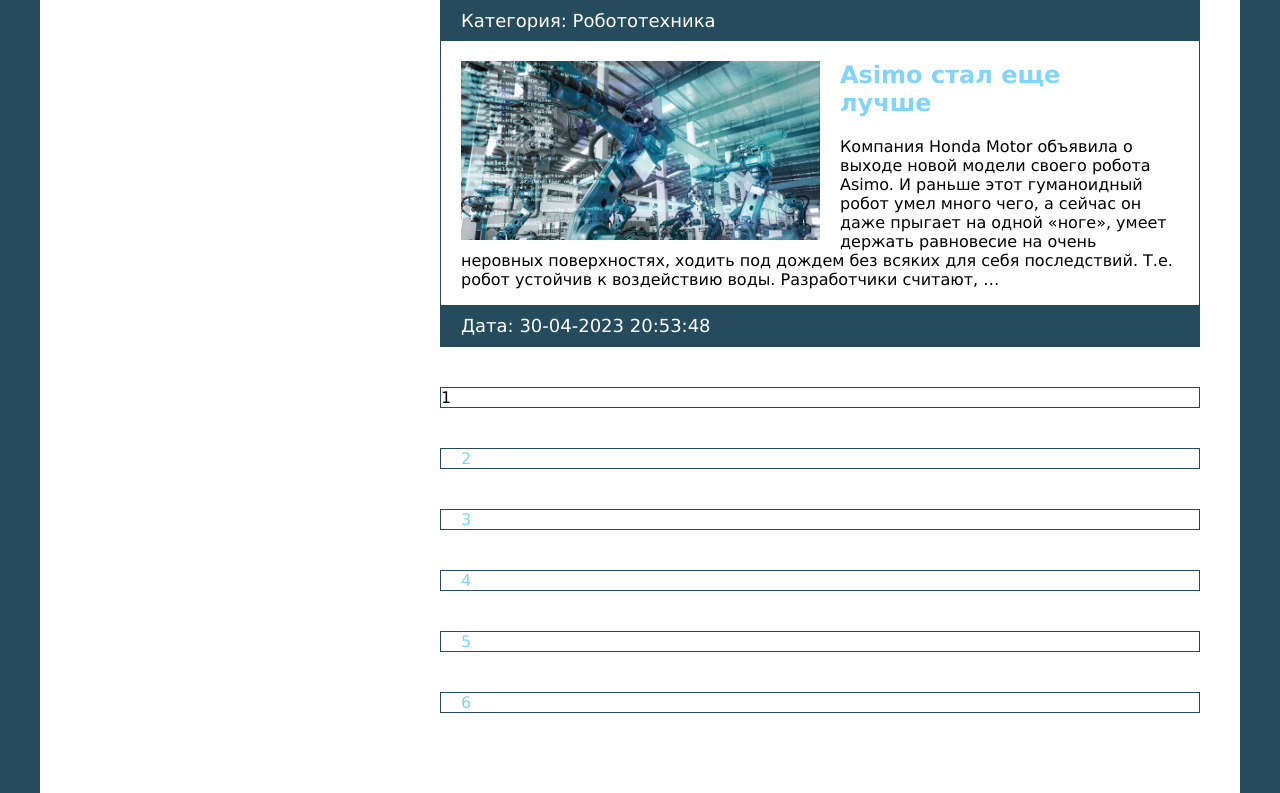
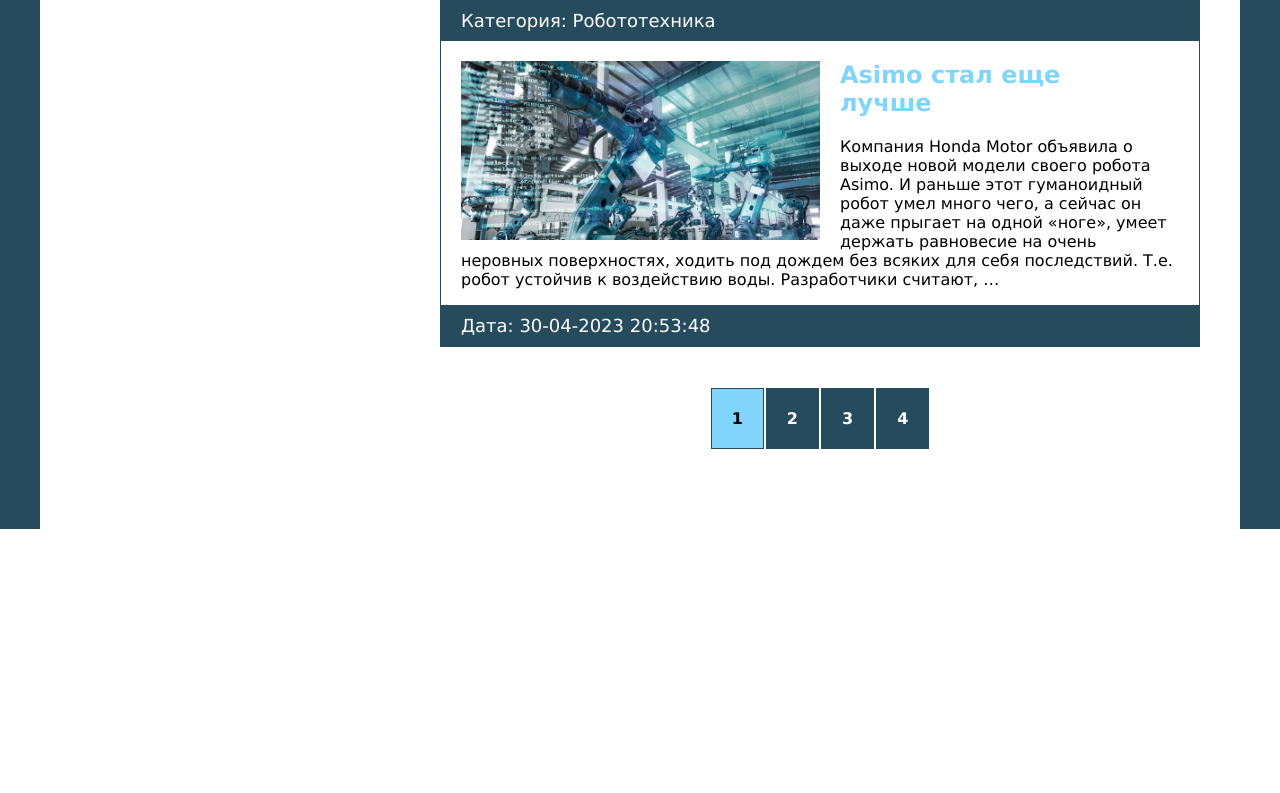
Before and after one commit to StanislavPopovSP/fifth_project_Django, a Django app: page / in a window 1280 px wide. Shown: the part 1028-1821 px from the top of the page. After the commit the page ends 1557 px from the top, so only its background shows below. Run offline with Django 4.2, Linux system fonts and the light colour scheme; data comes from the database, SQL or seed files in the repository.

Commit message:
Обновил пагинацию

```diff
--- a/programming_blog/blog/static/css/style.css
+++ b/programming_blog/blog/static/css/style.css
@@ -150,3 +150,26 @@ button {
 form label {
     font-size: 18px;
 }
+
+.list-pages {
+    display: flex;
+    justify-content: center;
+}
+
+.list-pages .page-num-selected {
+    background: #81d4fa;
+    padding: 20px;
+}
+
+.list-pages a {
+    background: #264b5d;
+    padding: 20px;
+    padding: 20px;
+    display: block;
+    color: #FFF;
+}
+
+.page-num {
+    margin: 1px;
+    font-weight: bold;
+}
--- a/programming_blog/blog/templates/blog/base.html
+++ b/programming_blog/blog/templates/blog/base.html
@@ -26,7 +26,7 @@
                 <li class="selected">Все категории</li>
                 {% for c in cats %} <!-- cats - из класса Mixin -->
                 {% if c.blog__count > 0 %} <!-- если кол-во постов в категории 0,то данная категория не выводится. -->
-                    <li><a href="{{ c.get_absolute_url }}">{{ c.name }}</a></li>
+                <li><a href="{{ c.get_absolute_url }}">{{ c.name }}</a></li>
                 {% endif %}
                 {%endfor %}
             </ul>
@@ -36,17 +36,20 @@
             {% block content %}
             {% endblock %}
             <div>
+                <!-- Пагинация на главной странице -->
+                {% if page_obj.has_other_pages %} <!-- has_other_pages - если страница с объектами имеет другие страницы -->
                 <ul class="list-pages">
                     {% for p in paginator.page_range %}
                     {% if page_obj.number == p %} <!-- Если текущий номер равен  -->
                     <li class="page-num page-num-selected">{{ p }}</li>
-                    {% else %}
+                    {% elif p >= page_obj.number|add:-3 and p <= page_obj.number|add:3 %} <!-- Для отображения номеров с права и лево -->
                     <li class="page-num">
-                        <a href="">{{ p }}</a>
+                        <a href="?page={{ p }}">{{ p }}</a> <!-- При нажатии, что бы было ?page - после нашего адреса будем добавлять GET параметры, будет приходить какой-то определенный p  -->
                     </li>
                     {% endif %}
                     {% endfor %}
                 </ul>
+                {% endif %}
             </div>
         </div>
     </div>
--- a/programming_blog/blog/utils.py
+++ b/programming_blog/blog/utils.py
@@ -11,6 +11,7 @@ menu = [
 
 class DataMixin:
     """Убираем дублирование кода"""
+    paginate_by = 3
 
     def get_user_context(self, **kwargs):  # создадим контекст для шаблона
         context = kwargs  # kwargs - в него будут приходить принимаемые аргументы
--- a/programming_blog/blog/views.py
+++ b/programming_blog/blog/views.py
@@ -13,7 +13,6 @@ class BlogHome(DataMixin, ListView):
     model = Blog
     template_name = 'blog/index.html'  # куда будет выводиться HTML страница. template_name - как свойства в классе, они имеют определенное значение, что мы в них должны поместить. В Django есть стандартные названия шаблонов.
     context_object_name = 'posts'  # Имя объекта внутри шаблона. Специальная переменная которая будет выводить код в html шаблон. Берет данные из модели.
-    paginate_by = 3
 
     def get_context_data(self, *, object_list=None, **kwargs):  # данный метод сущ-ет для любого класса который наследуется от ListView.
         """Получаем данные для шаблона """
```
